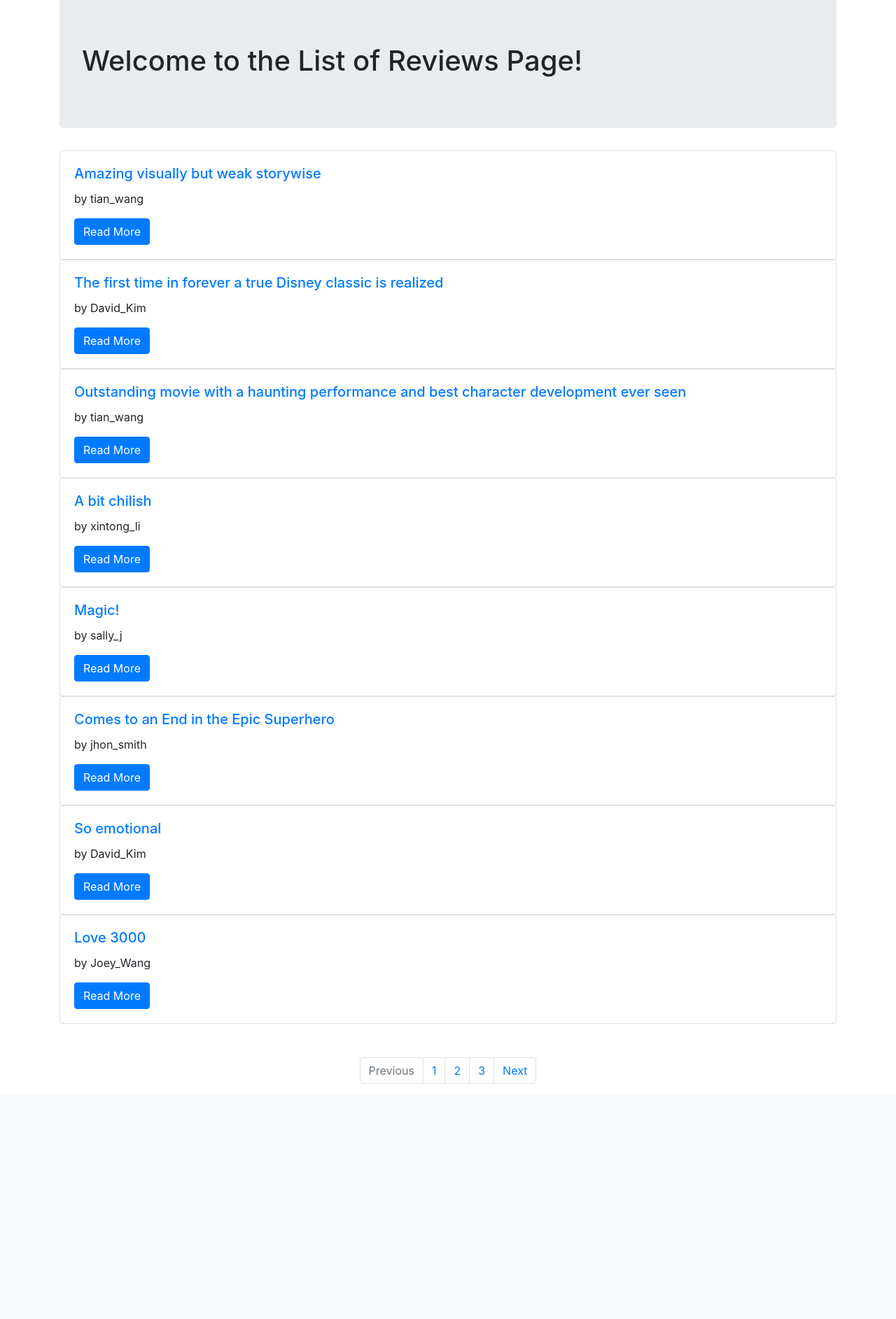
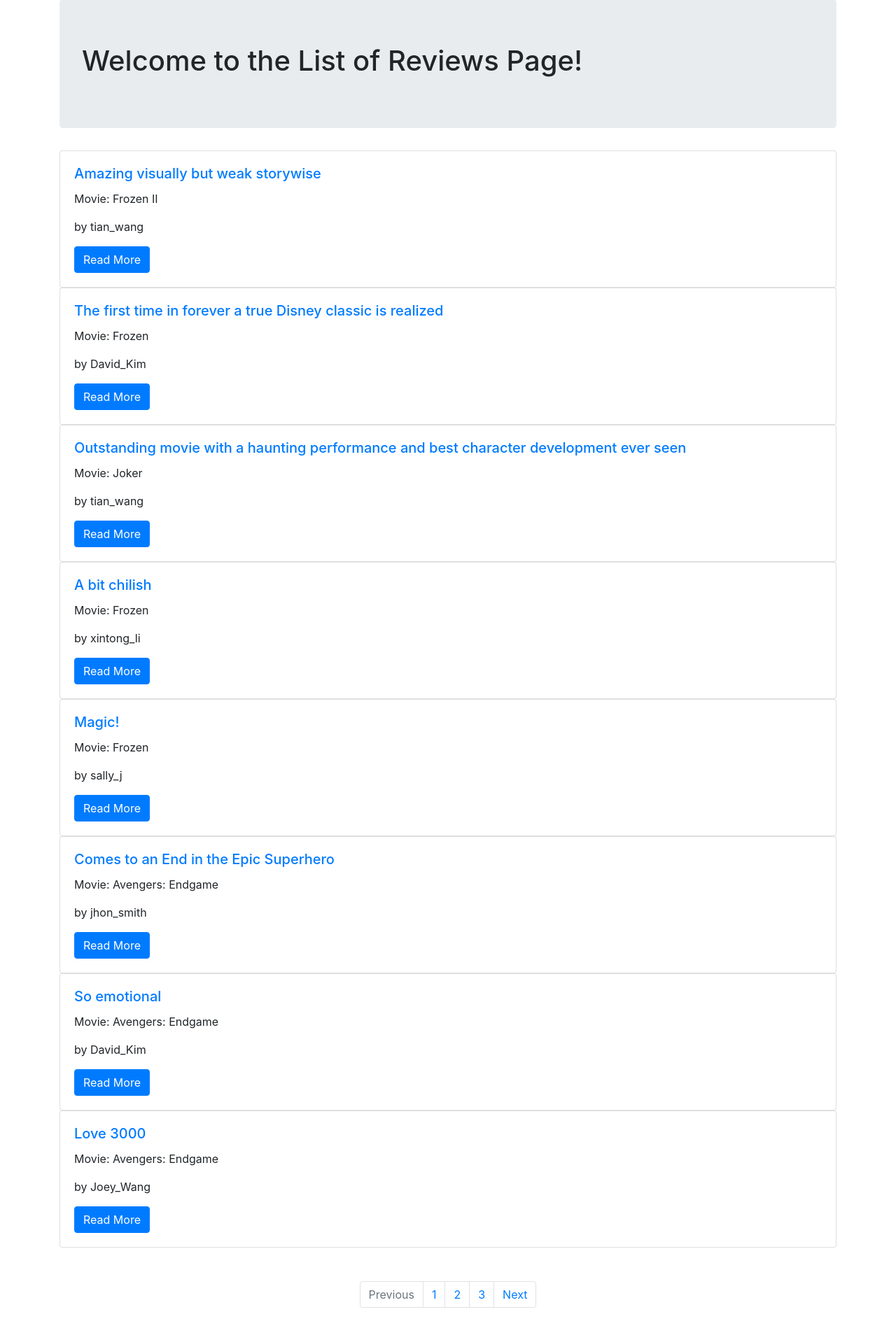
Before and after one commit to Zhehao-w/MoviEnjoy, a Django app: page /review/ in a window 1280 px wide. Shown: the part 71-1956 px from the top of the page at 70% size. Before the commit the page ends 1620 px from the top, so only its background shows below. Run offline with Django 3.2, Linux system fonts and the light colour scheme; data comes from the database, SQL or seed files in the repository; both versions use the stored data as it was after the commit; some libraries are stand-ins or nearby versions.

Commit message:
add data

```diff
--- a/review/templates/review/review_list.html
+++ b/review/templates/review/review_list.html
@@ -10,6 +10,7 @@
 <div class="card" style="width: w-100;">
   <div class="card-body">
     <h5 class="card-title"><a href="{{review.id}}/">{{review.title}}</a></h5>
+    <p class="card-text">Movie: {{review.movie}}</p>
     <p class="card-text">by {{review.author}}</p>
     <a href="{{review.id}}" class="btn btn-primary">Read More</a>
   </div>
```
Also changed, not shown: db.sqlite3.
